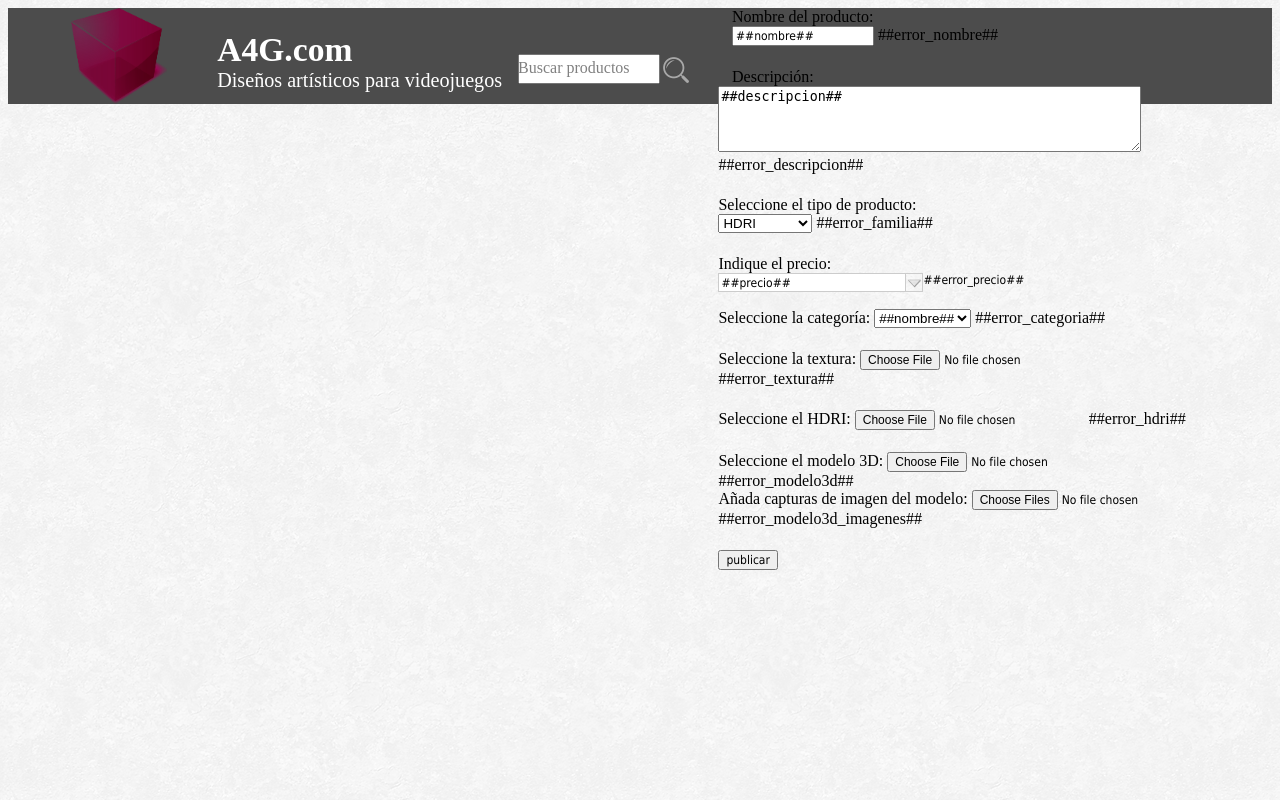
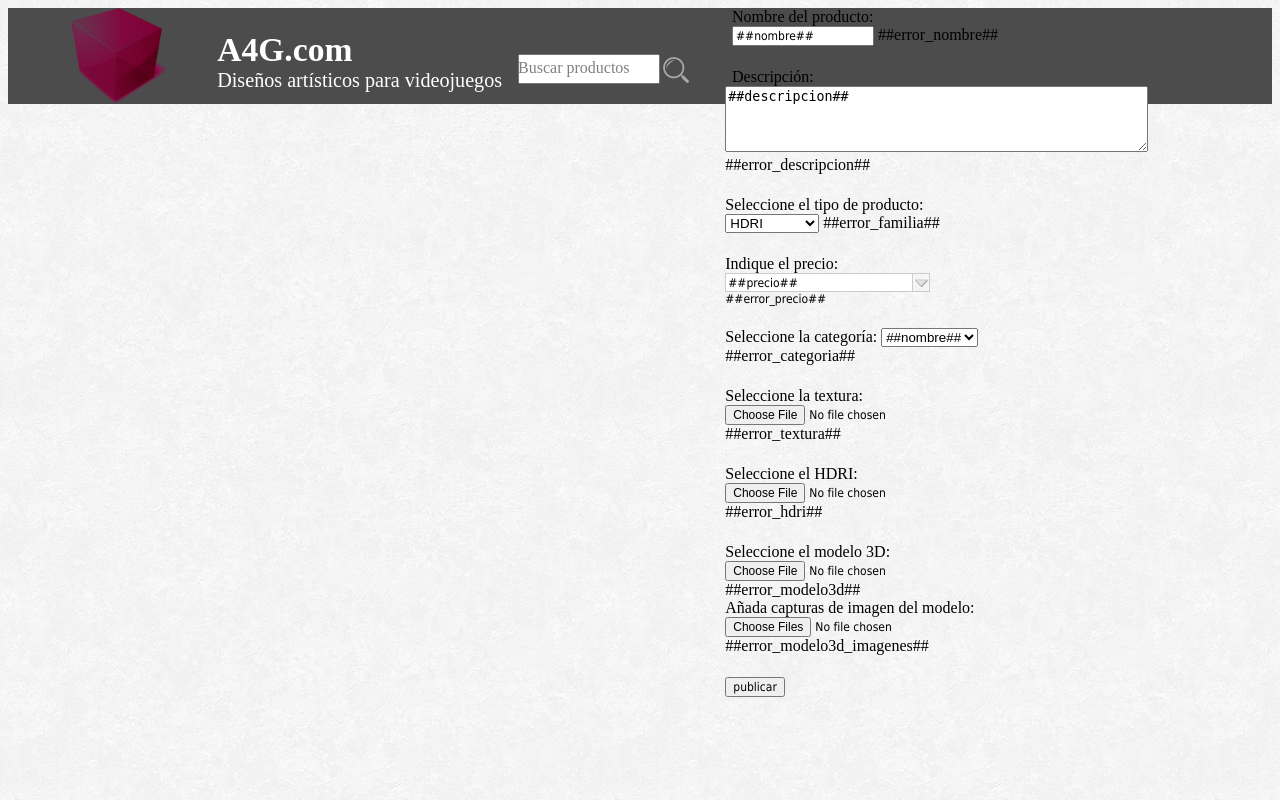
Before and after one commit to Vykstorm/a4g, a PHP site: page /plantillas/publicar.html in a window 1280 px wide. Run offline with PHP 8.4, Linux system fonts and the light colour scheme.

Commit message:
Se ha centrado el formulario de alta de producto en la página

```diff
--- a/css/publicar.css
+++ b/css/publicar.css
@@ -1,7 +1,8 @@
 
 /* estilo para el cuerpo del documento */
 #cuerpo {
-	padding-left : 29%;
+	margin : auto;
+	width : 40%;
 }
 
 #publicar div {
```
